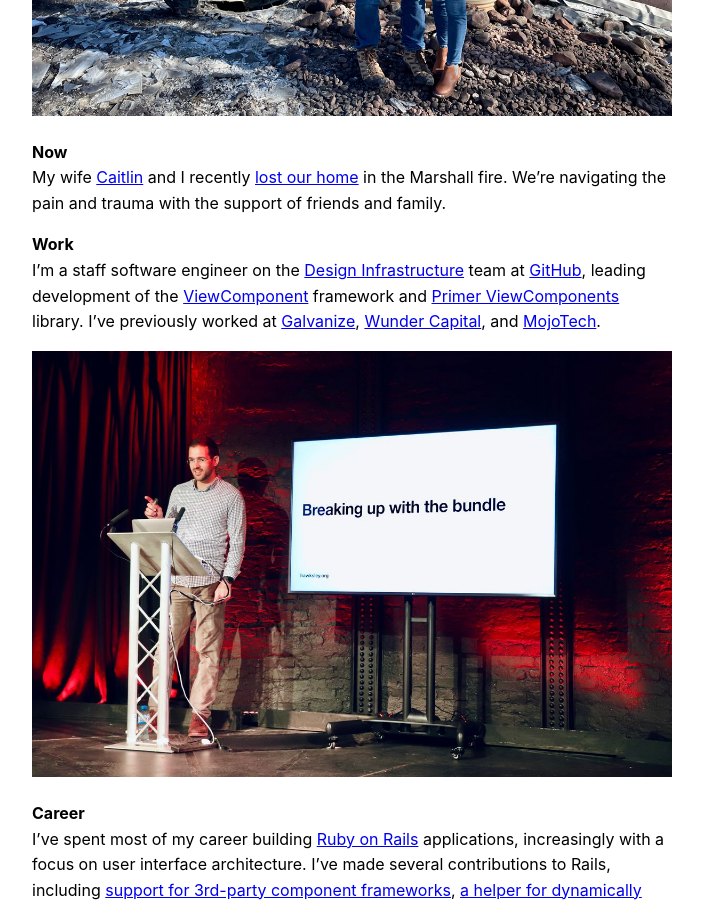
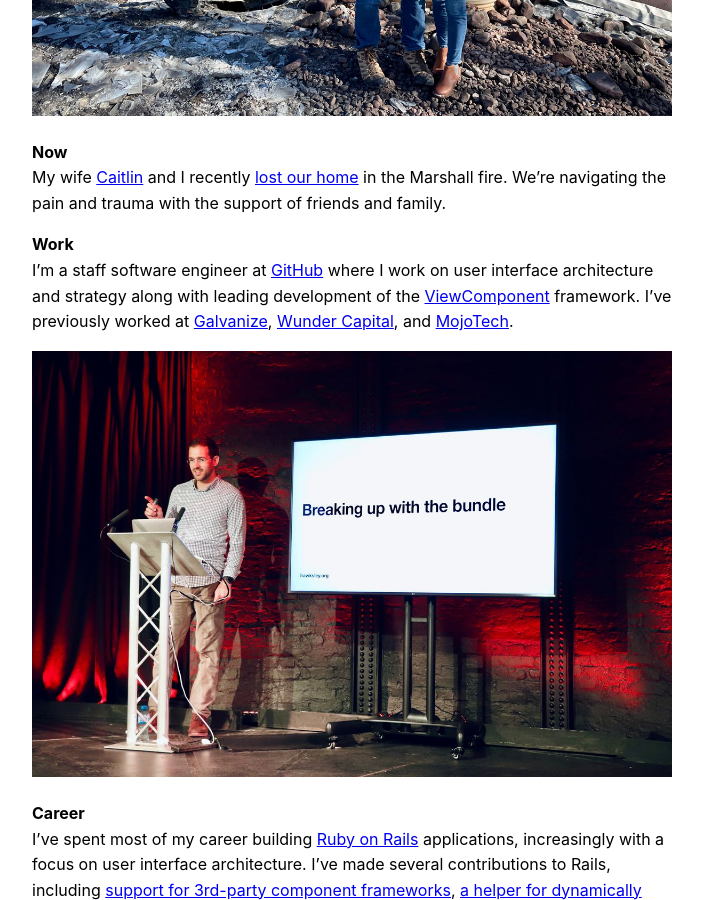
Before and after one commit to joelhawksley/identity, a Jekyll site: the page built from index.md, in a window 1280 px wide and 900 px high, scrolled down 476 px. Shown: the whole window, without its empty margins (288-991 px from the left). Built offline with Jekyll 4.4.1, drawn with Linux system fonts in a browser that asks for light colours.

Commit message:
Update index.md

```diff
--- a/index.md
+++ b/index.md
@@ -10,7 +10,7 @@
 
 ### Work
 
-I'm a staff software engineer on the [Design Infrastructure](https://primer.style) team at [GitHub](https://github.com/joelhawksley), leading development of the [ViewComponent](https://github.com/github/view_component) framework and [Primer ViewComponents](https://github.com/primer/view_components) library. I've previously worked at [Galvanize](https://www.galvanize.com/), [Wunder Capital](https://www.wundercapital.com), and [MojoTech](https://www.mojotech.com).
+I'm a staff software engineer at [GitHub](https://github.com/joelhawksley) where I work on user interface architecture and strategy along with leading development of the [ViewComponent](https://github.com/github/view_component) framework. I've previously worked at [Galvanize](https://www.galvanize.com/), [Wunder Capital](https://www.wundercapital.com), and [MojoTech](https://www.mojotech.com).
 
 ![Joel standing on a stage next to a TV on a stand with a presentation slide that says "Breaking up with the bundle"](/img/about/speaking.jpg)
 
```
